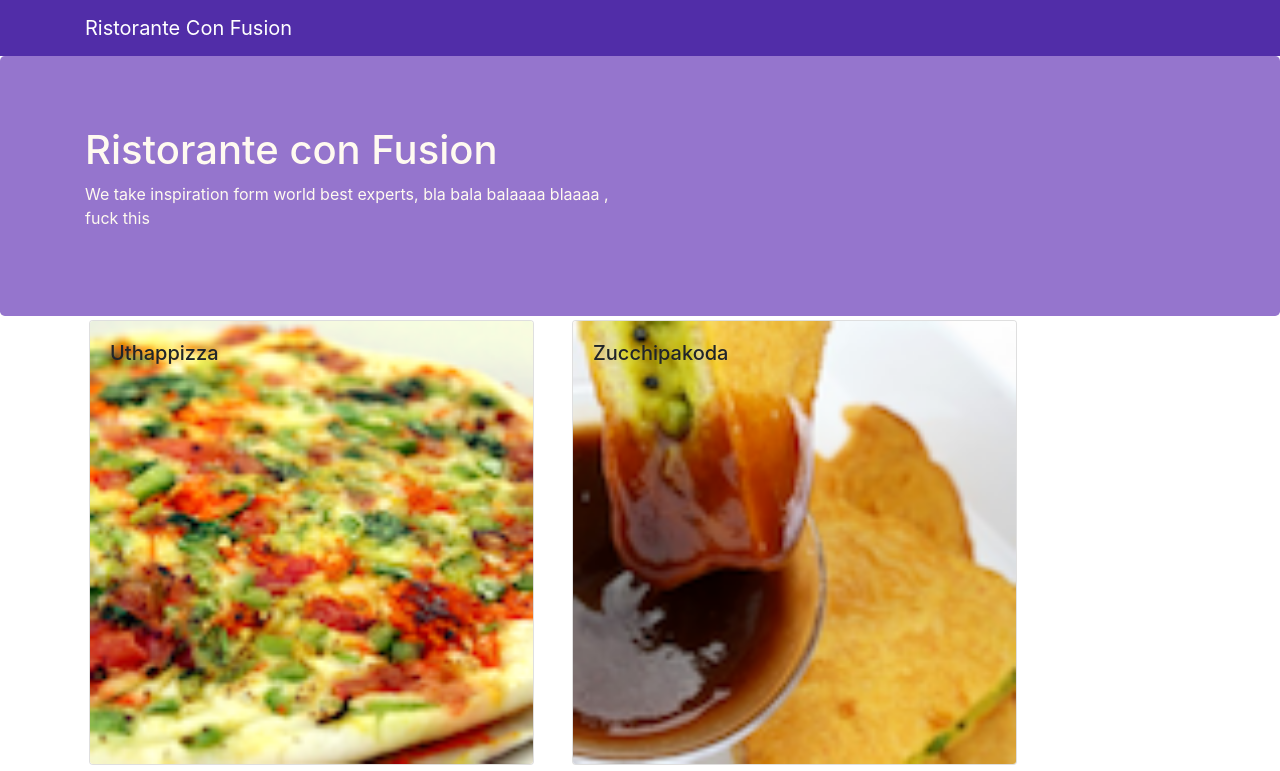
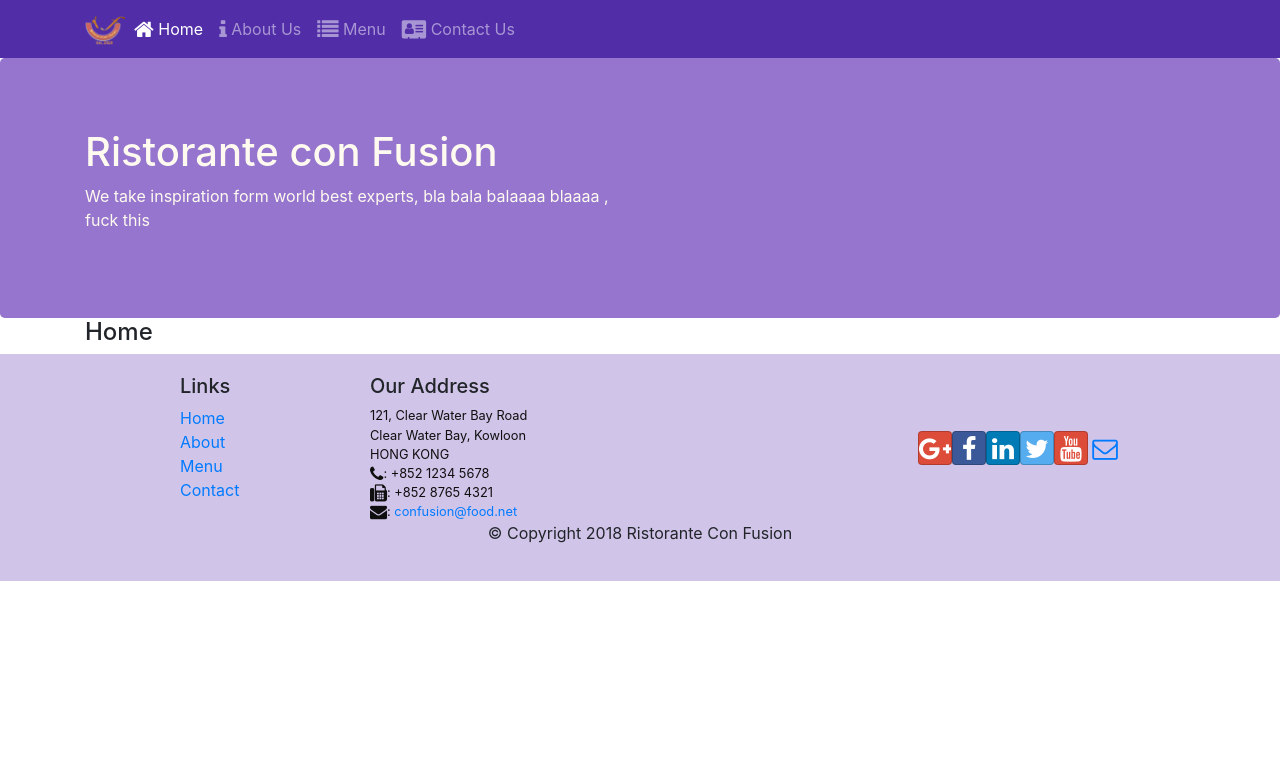
Before and after one commit to hashLahiru/Front-End-Web-Development-With-React, a React (Create React App) app: page /home in a window 1280 px wide. Shown: the top 771 px of the page. Built offline with nearby package versions, Linux system fonts and the light colour scheme.

Commit message:
react router

```diff
--- a/package.json
+++ b/package.json
@@ -12,6 +12,7 @@
     "react": "^17.0.1",
     "react-dom": "^17.0.1",
     "react-popper": "^0.9.2",
+    "react-router-dom": "^5.2.0",
     "react-scripts": "4.0.0",
     "reactstrap": "^5.0.0",
     "web-vitals": "^0.2.4"
--- a/src/App.js
+++ b/src/App.js
@@ -1,14 +1,18 @@
 import React, {Component} from 'react';
 import Main from './components/MainComponent';
 import './App.css';
+import {BrowserRouter} from 'react-router-dom';
 
 class App extends Component{
 
   render(){
     return(
-      <div>
-        <Main />
-      </div>
+      <BrowserRouter>
+        <div>
+          <Main />
+        </div>
+      </BrowserRouter>
+
     );
   }
 }
--- a/src/components/FooterComponent.js
+++ b/src/components/FooterComponent.js
@@ -1,4 +1,5 @@
 import React from 'react';
+import { Link } from 'react-router-dom';
 
 function Footer(props) {
     return(
@@ -8,10 +9,10 @@
                 <div className="col-4 offset-1 col-sm-2">
                     <h5>Links</h5>
                     <ul className="list-unstyled">
-                        <li><a href="#">Home</a></li>
-                        <li><a href="#">About</a></li>
-                        <li><a href="#">Menu</a></li>
-                        <li><a href="contactus.html">Contact</a></li>
+                        <li><Link to="/home"> Home</Link></li>
+                        <li><Link to="/aboutus">About</Link></li>
+                        <li><Link to="/menu">Menu</Link></li>
+                        <li><Link to="/contactus">Contact</Link></li>
                     </ul>
                 </div>
                 <div className="col-7 col-sm-5">
--- a/src/components/HeaderComponent.js
+++ b/src/components/HeaderComponent.js
@@ -1,14 +1,57 @@
 import React, {Component} from 'react';
-import {Navbar, NavbarBrand, Jumbotron} from 'reactstrap';
-
+import {Navbar, NavbarBrand, Nav, NavbarToggler, Collapse, Jumbotron, NavItem} from 'reactstrap';
+import {NavLink} from 'react-router-dom';
 
 class Header extends Component {
+
+    constructor(props) {
+        super(props);
+        this.state = {
+            isNavOpen : false
+        };
+        this.toggleNav = this.toggleNav.bind(this);
+    }
+
+    toggleNav() {
+        this.setState({
+            isNavOpen: !this.state.isNavOpen
+        });
+    }
+
     render(){
         return(
             <React.Fragment>
-                <Navbar dark>
+                <Navbar dark expand="md">
                     <div className="container">
-                        <NavbarBrand href="/"> Ristorante Con Fusion</NavbarBrand>
+                        <NavbarToggler onClick={this.toggleNav} />
+                        <NavbarBrand className="mr-auto" href="/">
+                            <img src="assets/images/logo.png" height="30" width="41" alt="Ristorente Con Fusion" />
+                        </NavbarBrand>
+
+                        <Collapse isOpen={this.state.isNavOpen} navbar>
+                            <Nav navbar>
+                                <NavItem>
+                                    <NavLink className="nav-link" to="/home">
+                                        <span className="fa fa-home fa-lg"></span> Home
+                                    </NavLink>
+                                </NavItem>
+                                <NavItem>
+                                    <NavLink className="nav-link" to="/aboutus">
+                                        <span className="fa fa-info fa-lg"></span> About Us
+                                    </NavLink>
+                                </NavItem>
+                                <NavItem>
+                                    <NavLink className="nav-link" to="/menu">
+                                        <span className="fa fa-list fa-lg"></span> Menu
+                                    </NavLink>
+                                </NavItem>
+                                <NavItem>
+                                    <NavLink className="nav-link" to="/contactus">
+                                        <span className="fa fa-address-card fa-lg"></span> Contact Us
+                                    </NavLink>
+                                </NavItem>
+                            </Nav>
+                        </Collapse>
                     </div>
                 </Navbar>
                 <Jumbotron>
--- /dev/null
+++ b/src/components/HomeComponent.js
@@ -0,0 +1,11 @@
+import React from 'react';
+
+function Home(props){
+    return(
+        <div className="container">
+            <h4>Home</h4>
+        </div>
+    );
+}
+
+export default Home;
--- a/src/components/MainComponent.js
+++ b/src/components/MainComponent.js
@@ -1,9 +1,11 @@
 import React, {Component} from 'react';
+import Home from './HomeComponent';
 import Menu from './MenuComponent';
 import Dishdetail from "./DishdetailComponent";
 import Header from './HeaderComponent';
 import Footer from './FooterComponent';
 import {DISHES} from '../shared/dishes';
+import { Switch, Router, Redirect, Route } from "react-router-dom";
 
 class Main extends Component{
 
@@ -12,21 +14,25 @@
 
     this.state = {
       dishes: DISHES,
-      selectedDish: null
+
     };
   }
 
-  onDishSelect(dishId) {
-    this.setState({ selectedDish: dishId });
-  }
+  render(){
 
-  render(){
+    const HomePage = () => {
+      return(
+        <Home />
+      );
+    }
     return(
       <div>
         <Header />
-        <Menu dishes={this.state.dishes} onClick={(dishId) => this.onDishSelect(dishId)}/>
-        <Dishdetail
-            dish={this.state.dishes.filter((dish) => dish.id === this.state.selectedDish)[0]} />
+        <Switch>
+          <Route path="/home" component={HomePage} />
+          <Route exact path="/menu" component={() => <Menu dishes={this.state.dishes}  />} />
+          <Redirect to="/home" />
+        </Switch>
         <Footer />
       </div>
     );
```
Also changed, not shown: 1 other file (tests, documents, lock files or other folders).
